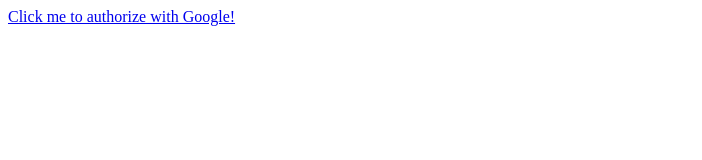
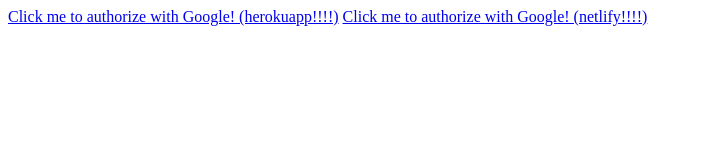
Before and after one commit to kostyaget/books-reader_back, a website: page public/index.html in a window 1280 px wide. Shown: the whole page, without its empty margins (0-702 px from the left). Drawn offline with Linux system fonts and the light colour scheme.

Commit message:
Update index.html

```diff
--- a/public/index.html
+++ b/public/index.html
@@ -8,7 +8,10 @@
   </head>
   <body>
     <a href="https://books-reader-project.herokuapp.com/api/auth/google"
-      >Click me to authorize with Google!</a
+      >Click me to authorize with Google! (herokuapp!!!!)</a
+    >
+    <a href="https://funny-cascaron-270520.netlify.app/api/auth/google"
+      >Click me to authorize with Google! (netlify!!!!)</a
     >
   </body>
 </html>
```
